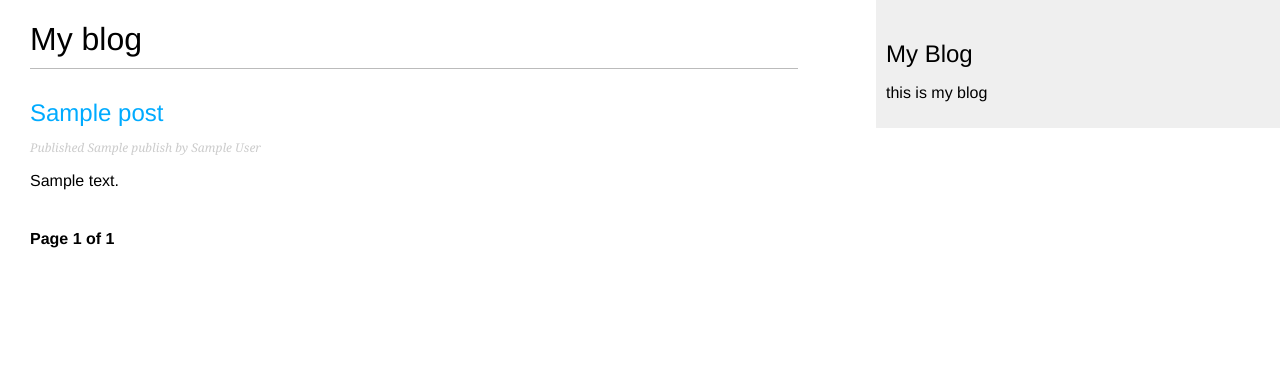
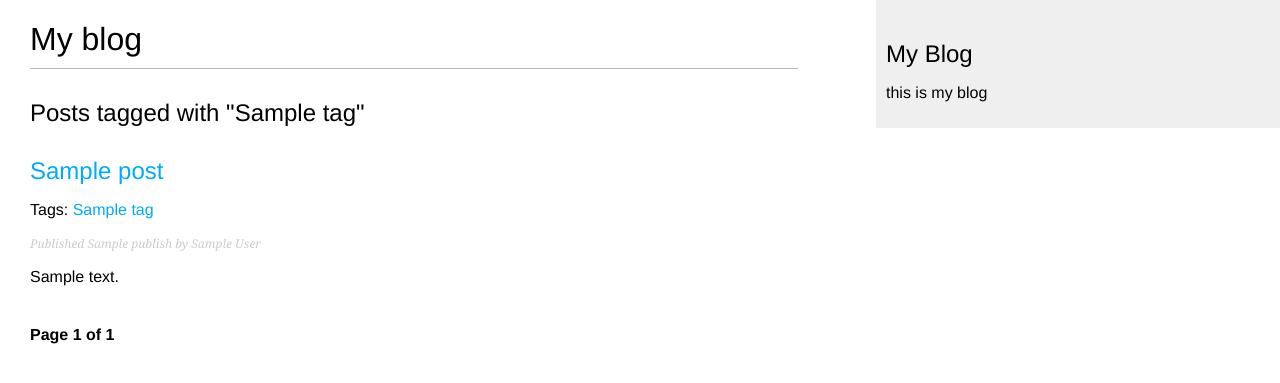
Before and after one commit to darkcumulus/first-demo, a Django app: template blog/templates/blog/post/list.html in a window 1280 px wide. Shown: the top 383 px of the page. Run offline with Django 4.2, Linux system fonts and the light colour scheme; the template is opened without the code that fills it: most values are stand-ins (such as "Sample title", 1, 10 or a date in 2020).

Commit message:
add tagging feature

```diff
--- a/blog/models.py
+++ b/blog/models.py
@@ -2,6 +2,7 @@ from django.db import models
 from django.utils import timezone
 from django.contrib.auth.models import User
 from django.urls import reverse
+from taggit.managers import TaggableManager
 
 class PublishedManager(models.Manager):
     def get_queryset(self):
@@ -28,6 +29,7 @@ class Post(models.Model):
                               default=Status.DRAFT)
     objects = models.Manager()
     published = PublishedManager()
+    tags = TaggableManager()
 
     class Meta:
         ordering = ['-publish']
--- a/blog/templates/blog/post/list.html
+++ b/blog/templates/blog/post/list.html
@@ -3,8 +3,20 @@
 
 {% block content %}
   <h1>My blog</h1>
+  {% if tag %}
+      <h2>Posts tagged with "{{ tag.name }}"</h2>
+  {% endif %}
   {% for post in posts %}
-  <h2><a href="{{ post.get_absolute_url }}">{{post.title}}</a></h2>
+    <h2><a href="{{ post.get_absolute_url }}">{{post.title}}</a></h2>
+    <p class="tags">
+    {% if post.tags.all %}
+    Tags:
+      {% for tag in post.tags.all %}
+      <a href="{% url "blog:post_list_by_tag" tag.slug %}">{{tag.name}}</a>
+        {% if not forloop.last %}, {% endif %}
+      {% endfor %}
+    {% endif %}
+  </p>
     <p class="date">Published {{post.publish}} by {{ post.author}}</p>
     {{ post.body | truncatewords:30 | linebreaks}}
   {% endfor %}
--- a/blog/urls.py
+++ b/blog/urls.py
@@ -6,6 +6,8 @@ app_name = "blog"
 
 urlpatterns = [
     path('', views.post_list, name="post_list"),
+    path('tag/<slug:tag_slug>/',
+         views.post_list, name="post_list_by_tag"),
     # path('<int:id>/', views.post_detail, name="post_detail"),
     path('<int:year>/<int:month>/<int:day>/<slug:post>/',
          views.post_detail,
--- a/mysite/settings.py
+++ b/mysite/settings.py
@@ -38,6 +38,7 @@ INSTALLED_APPS = [
     'django.contrib.messages',
     'django.contrib.staticfiles',
     'blog.apps.BlogConfig',
+    'taggit',
 
 ]
 
--- a/requirements.txt
+++ b/requirements.txt
@@ -3,3 +3,4 @@ Django==4.0.1
 sqlparse==0.4.4
 typing-extensions==4.9.0
 tzdata==2024.1
+django-taggit==3.0.0
```
Also changed, not shown: blog/templates/blog/post/detail.html (+9 -0 lines), blog/views.py (+11 -2 lines).
